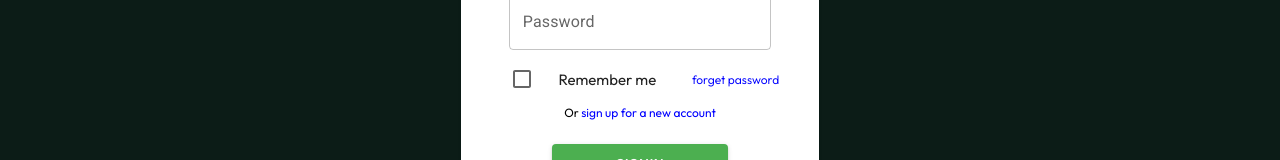
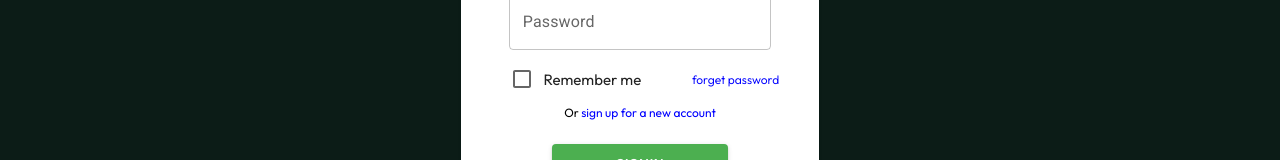
Before and after one commit to Kaliyappan1/Timesheet-Application-to-softmania, a React (Vite) app: page /login in a window 1280 px wide. Shown: the part 338-498 px from the top of the page. Built offline with nearby package versions, Linux system fonts and the light colour scheme.

Commit message:
signup page remember change

```diff
--- a/src/assets/styles/Login.css
+++ b/src/assets/styles/Login.css
@@ -39,7 +39,7 @@
 }
 .login-remember{
   font-size: 15px;
-  margin-left: -20px;
+  margin-left: -50px;
   font-weight: 400;
 }
 .login-button-center{
```
